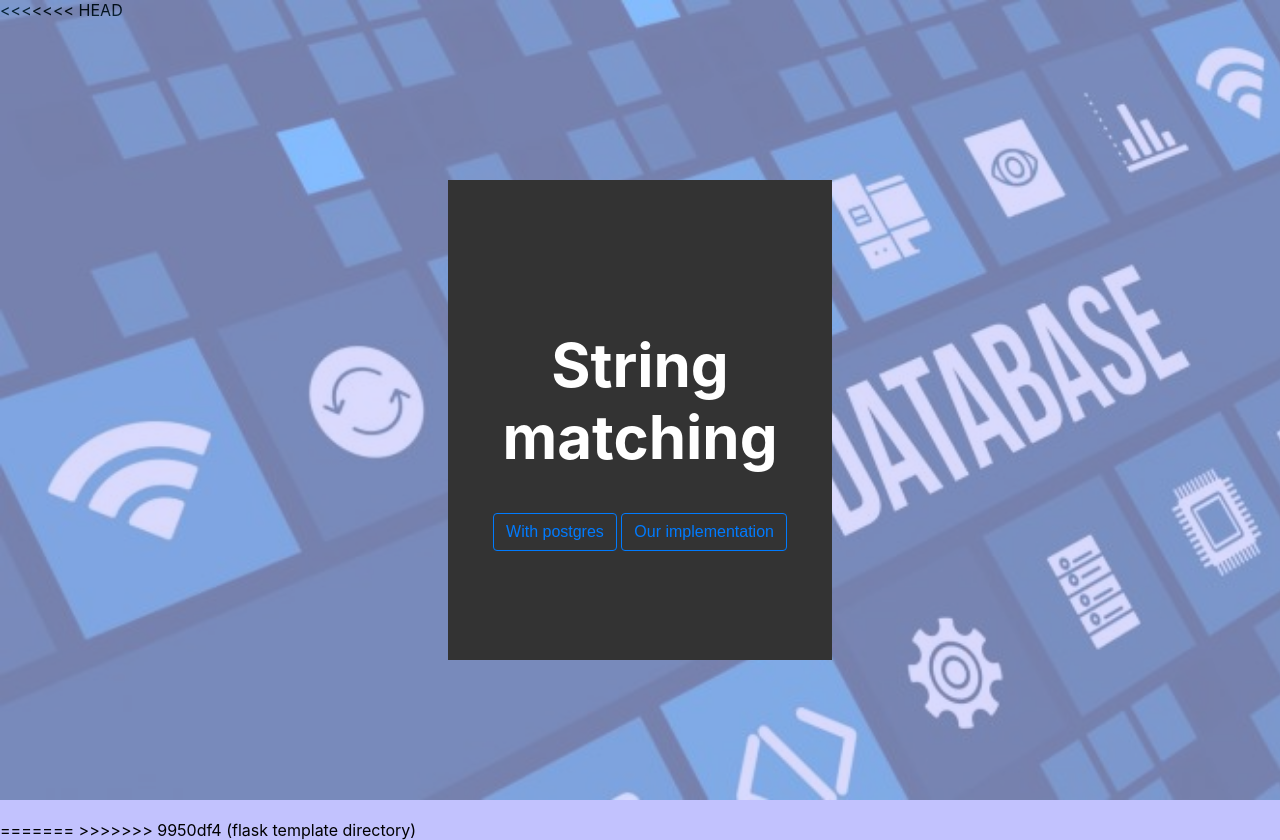
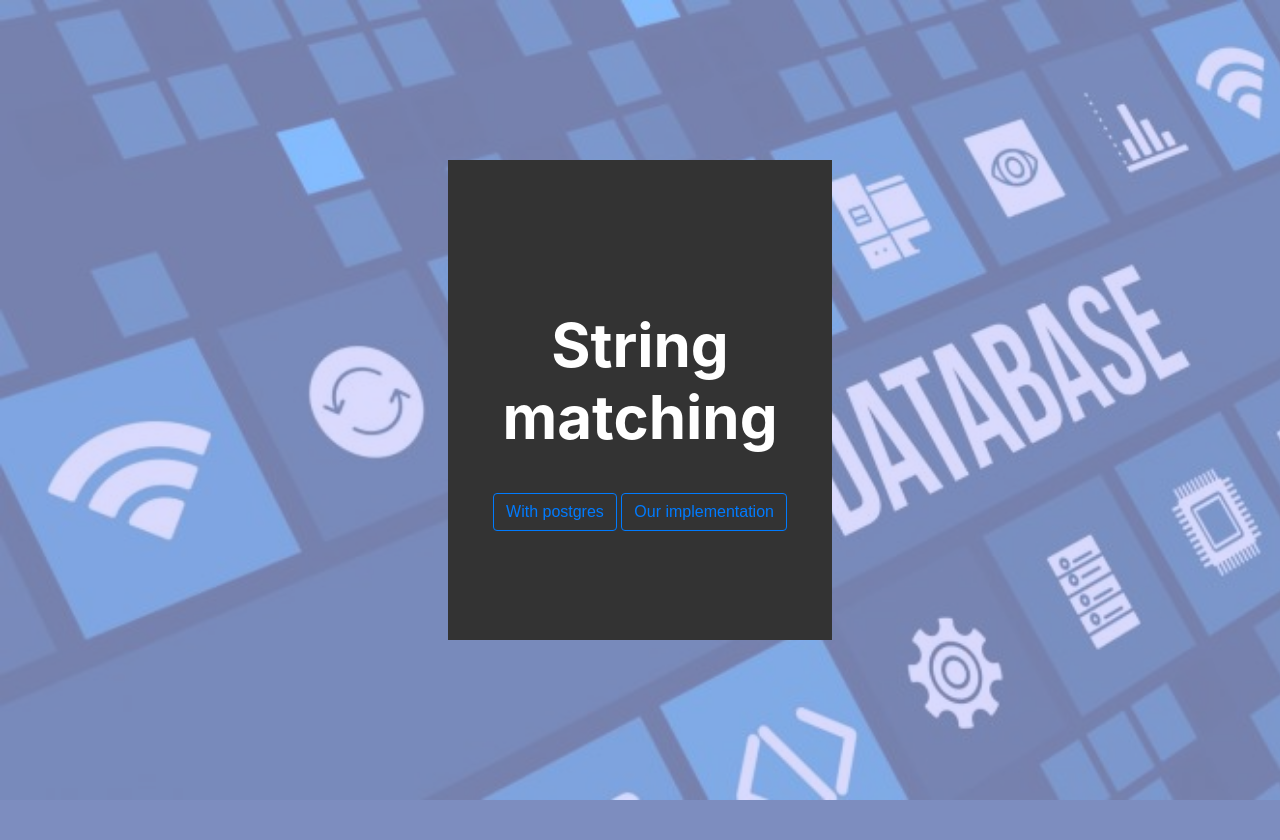
Before and after one commit to alexandermoralesp/BD2-P2, a Flask app: page / in a window 1280 px wide. After the commit the page ends 800 px from the top, so only its background shows below. Run offline with Flask 2, Linux system fonts and the light colour scheme.

Commit message:
front casi listo

```diff
--- a/app/templates/index.html
+++ b/app/templates/index.html
@@ -1,7 +1,6 @@
 <!DOCTYPE html>
 <html lang="en">
 <head>
-<<<<<<< HEAD
     <link rel="stylesheet" href="../static/css/coreStyle.css">
     <link rel="shortcut icon" href="/favicon.ico">
     <title>String matching</title>
@@ -24,14 +23,4 @@
 </div>
     </body>
     <script src="../static/js/index.js?token="></script>
-=======
-    <meta charset="UTF-8">
-    <meta http-equiv="X-UA-Compatible" content="IE=edge">
-    <meta name="viewport" content="width=device-width, initial-scale=1.0">
-    <title>Title</title>
-</head>
-<body>
-
-</body>
->>>>>>> 9950df4 (flask template directory)
 </html>
```
